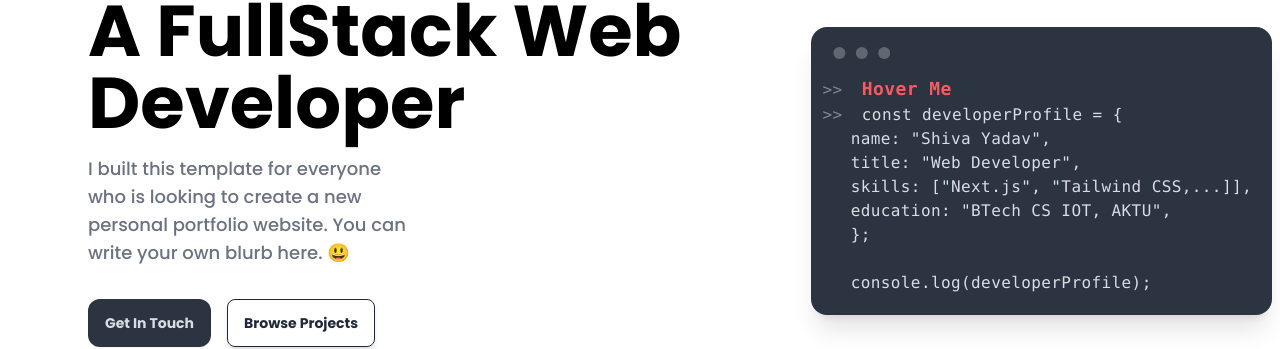
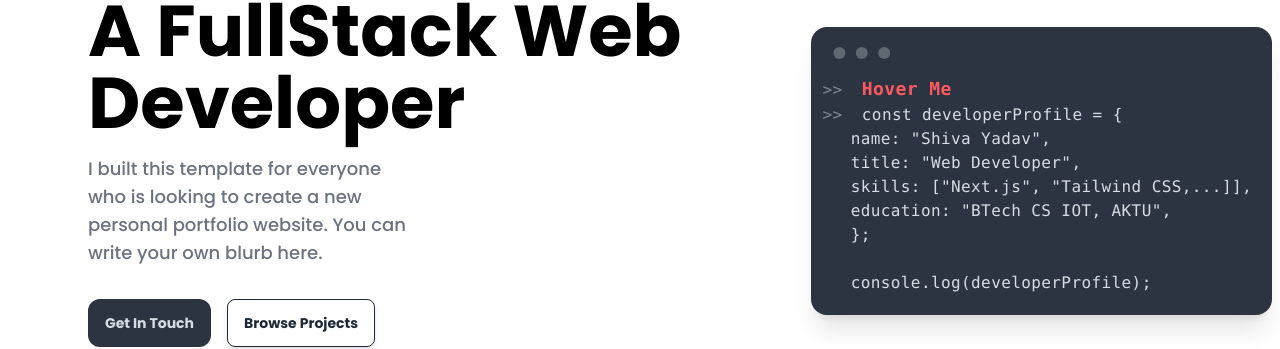
Before and after one commit to shivaydv/1-portfolio, a Next.js app: page / in a window 1280 px wide. Shown: the part 285-634 px from the top of the page. Built offline with nearby package versions, Linux system fonts and the light colour scheme.

Commit message:
testing branch security

```diff
--- a/components/Hero.tsx
+++ b/components/Hero.tsx
@@ -17,7 +17,7 @@ const Hero = () => {
 
         <p className=" text-base lg:text-lg text-gray-500 pt-4 xl:w-1/2">
           I built this template for everyone who is looking to create a new
-          personal portfolio website. You can write your own blurb here. 😃{" "}
+          personal portfolio website. You can write your own blurb here.
         </p>
 
         <div className="py-8 flex gap-4 max-lg:w-full justify-center">
```
